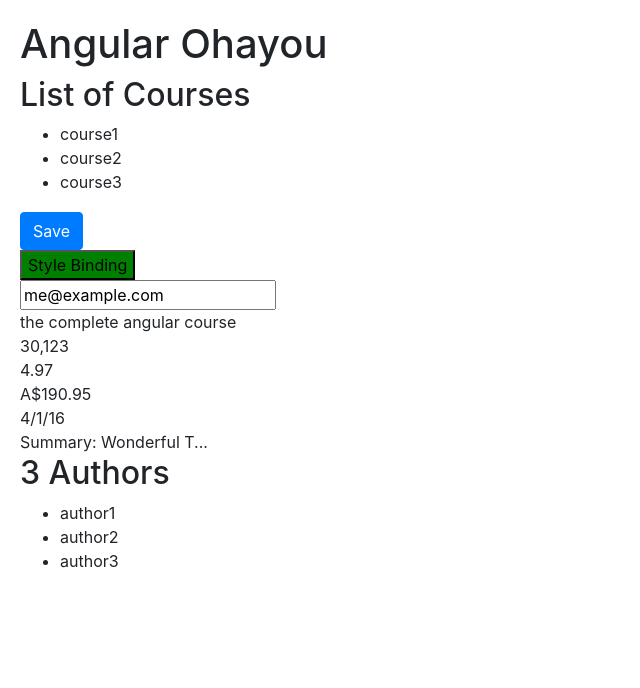
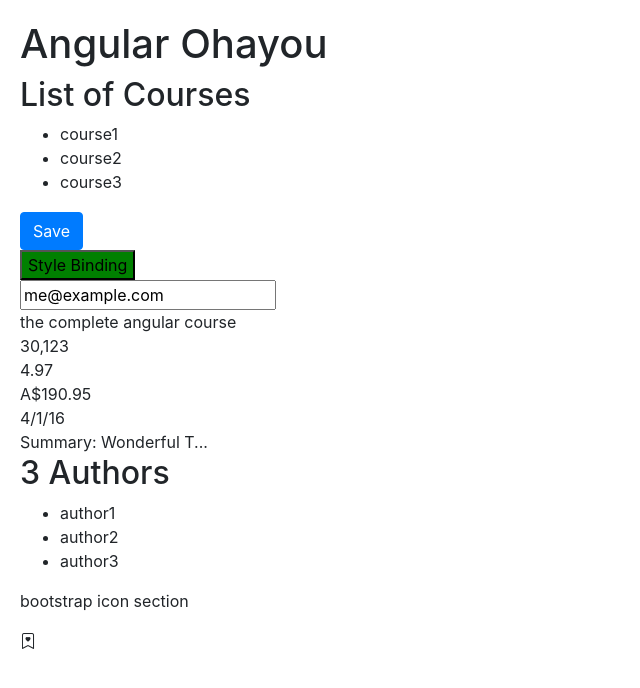
Before and after one commit to tillyninjaspace/ohayou_angular, an Angular app: page / in a window 1280 px wide. Shown: the top 688 px of the page, without its empty margins (0-640 px from the left). Built offline with nearby package versions, Linux system fonts and the light colour scheme.

Commit message:
bootstrap icon toggle

```diff
--- a/package.json
+++ b/package.json
@@ -20,6 +20,7 @@
     "@angular/platform-browser-dynamic": "~11.2.6",
     "@angular/router": "~11.2.6",
     "bootstrap": "^4.6.0",
+    "bootstrap-icons": "^1.4.0",
     "rxjs": "~6.6.0",
     "tslib": "^2.0.0",
     "zone.js": "~0.11.3"
--- a/src/app/app.component.html
+++ b/src/app/app.component.html
@@ -1,3 +1,4 @@
 <h1>Angular Ohayou</h1>
 <courses> </courses>
 <authors></authors>
+<favorite></favorite>
--- a/src/app/app.module.ts
+++ b/src/app/app.module.ts
@@ -10,6 +10,7 @@
 import { AuthorsService } from './authors.service';
 import { FormsModule } from '@angular/forms';
 import { SummaryPipe } from './summary.pipe';
+import { FavoriteComponent } from './favorite/favorite.component';
 
 @NgModule({
   declarations: [
@@ -17,7 +18,8 @@
     CoursesComponent,
     CourseComponent,
     AuthorsComponent,
-    SummaryPipe
+    SummaryPipe,
+    FavoriteComponent
   ],
   imports: [
     BrowserModule,
--- /dev/null
+++ b/src/app/favorite/favorite.component.html
@@ -0,0 +1,7 @@
+<p>bootstrap icon section</p>
+<span class="bi"
+[class.bi-bookmark-heart-fill]="isFavorite"
+[class.bi-bookmark-heart]="!isFavorite"
+(click)="onClick()"
+></span>
+<!-- bi bi-bookmark-heart-fill -->
--- /dev/null
+++ b/src/app/favorite/favorite.component.ts
@@ -0,0 +1,19 @@
+import { Component, OnInit } from '@angular/core';
+
+@Component({
+  selector: 'favorite',
+  templateUrl: './favorite.component.html',
+  styleUrls: ['./favorite.component.css']
+})
+export class FavoriteComponent implements OnInit {
+  isFavorite = false;
+  constructor() { }
+
+  ngOnInit(): void {
+  }
+
+  onClick() {
+    this.isFavorite = !this.isFavorite;
+  }
+
+}
--- a/src/styles.css
+++ b/src/styles.css
@@ -1,4 +1,5 @@
 /* You can add global styles to this file, and also import other style files */
 @import "~bootstrap/dist/css/bootstrap.css";
+@import "~bootstrap-icons/font/bootstrap-icons.css";
 
 body { padding: 20px; }
```
Also changed, not shown: src/app/favorite/favorite.component.css (added), 2 other files (tests, documents, lock files or other folders).
